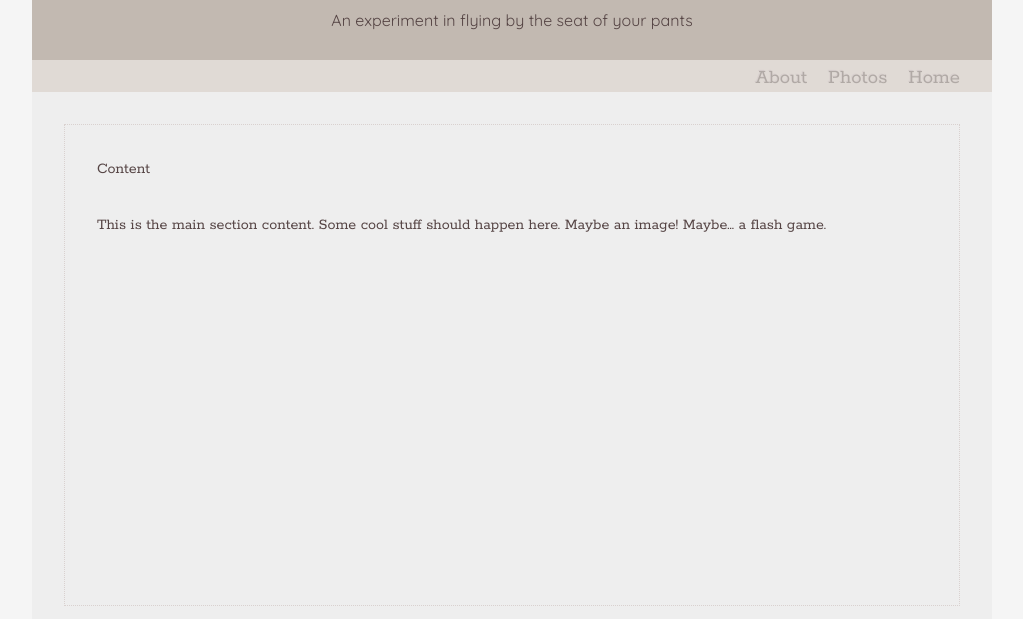
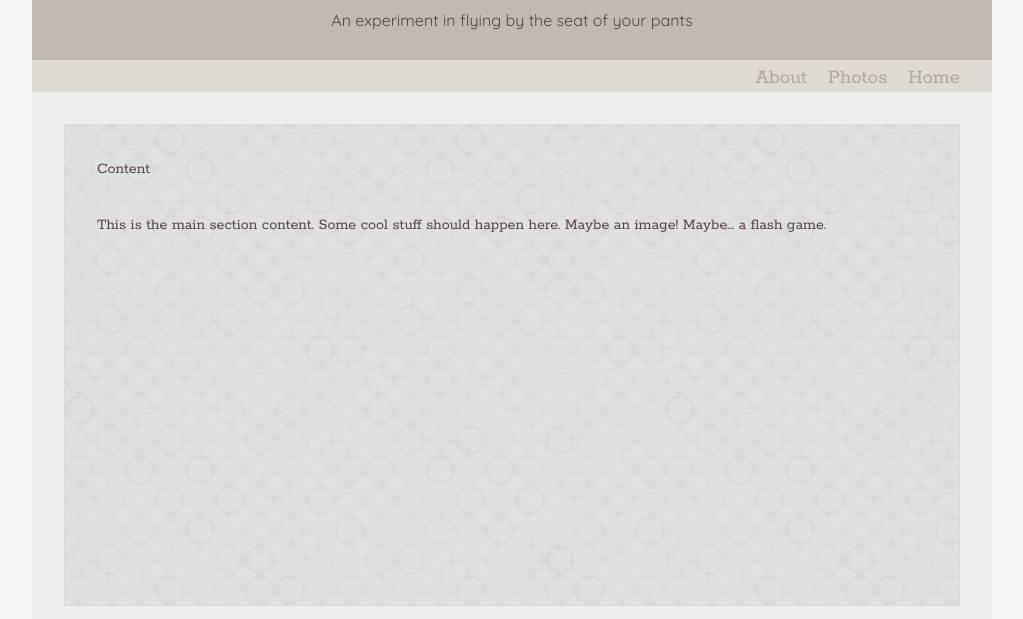
Before and after one commit to tkraak/htmlfirst, a plain HTML site: page index.html in a window 1280 px wide. Shown: the part 162-781 px from the top of the page, without its empty margins (128-1151 px from the left). Drawn offline with Linux system fonts and the light colour scheme.

Commit message:
get background image working

```diff
--- a/css/style.css
+++ b/css/style.css
@@ -63,7 +63,7 @@ nav ul li {
 
 article.main {
 	height:30em;
-	background: url("C:\Users\Alpha\Documents\betamore\projects\htmlfirst\assets\strange_bullseyes.png");
+	background-image: url('../assets/strange_bullseyes.png');
 	border: 1px dotted #D9D1CF;
 	clear:both;
 	}
```
Also changed, not shown: assets/strange_bullseyes.png (added).
